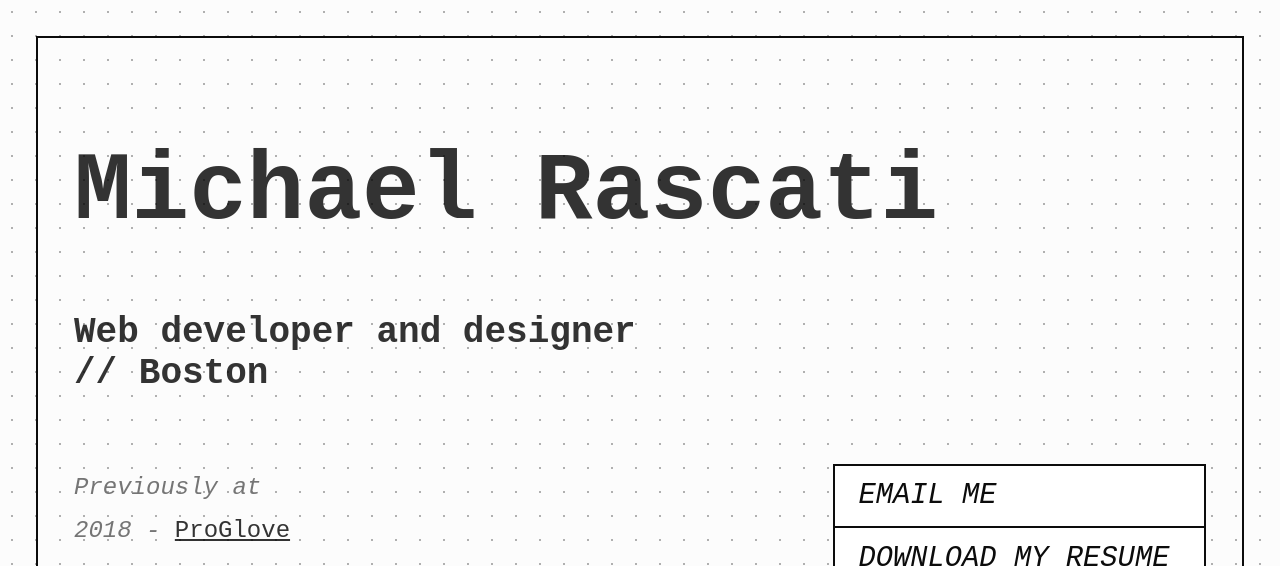
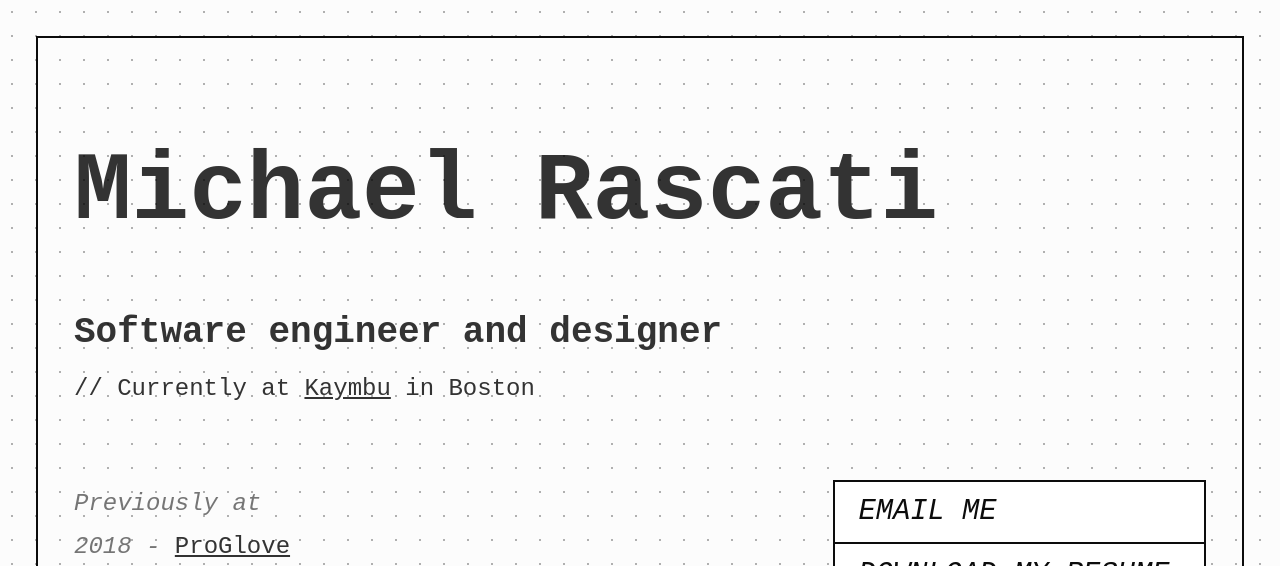
Before and after one commit to rascati/rascati.github.io, a Gatsby site: page / in a window 1280 px wide. Shown: the top 566 px of the page. Built offline with nearby package versions, Linux system fonts and the light colour scheme; Gatsby itself is replaced by a stand-in of ours.

Commit message:
Update things

```diff
--- a/package.json
+++ b/package.json
@@ -1,9 +1,7 @@
 {
-  "name": "gatsby-starter-default",
+  "name": "michael-rascati-website",
   "private": true,
-  "description": "A simple starter to get up and developing quickly with Gatsby",
   "version": "0.1.0",
-  "author": "Kyle Mathews <mathews.kyle@gmail.com>",
   "dependencies": {
     "babel-plugin-styled-components": "^1.10.0",
     "gatsby": "^2.0.111",
--- a/src/components/MainGrid.js
+++ b/src/components/MainGrid.js
@@ -26,16 +26,24 @@ const FlexRow = styled.div`
   margin-top: 3rem;
 `
 
+const Subtag = styled.div`
+  margin-top: -16px;
+`
+
 const MainGrid = () => (
   <div className="outline-container">
     <Name>
       <h1>Michael Rascati</h1>
     </Name>
 
-    <h2>
-      Web developer and designer <br />
-      // Boston
-    </h2>
+    <div>
+      <h2>
+        Software engineer and designer
+      </h2>
+      <Subtag>
+        // Currently at <a href="https://kaymbu.com/" target="_blank" rel="noopener noreferrer">Kaymbu</a> in Boston
+      </Subtag>
+    </div>
 
     <FlexRow>
       <ul>
--- a/src/pages/index.js
+++ b/src/pages/index.js
@@ -10,7 +10,7 @@ const IndexPage = () => (
   <div>
     <SEO
       title="Michael Rascati"
-      keywords={[`michael`, `rascati`, `web`, `developer`]}
+      keywords={[`michael`, `rascati`, `web`, `developer` ,`software engineer`, `full stack`]}
     />
 
     <MainGrid />
```
Also changed, not shown: 2 other files.
